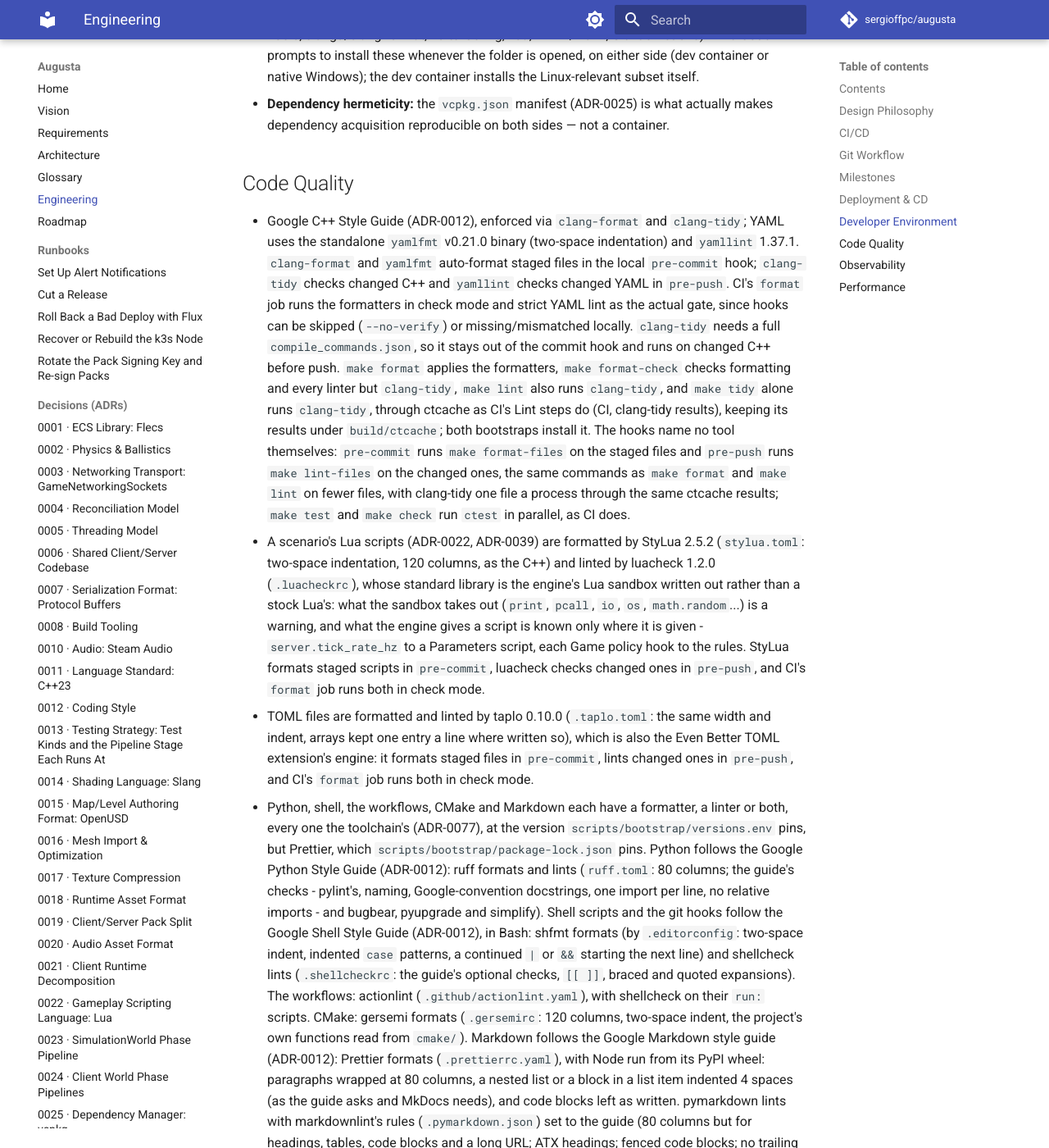
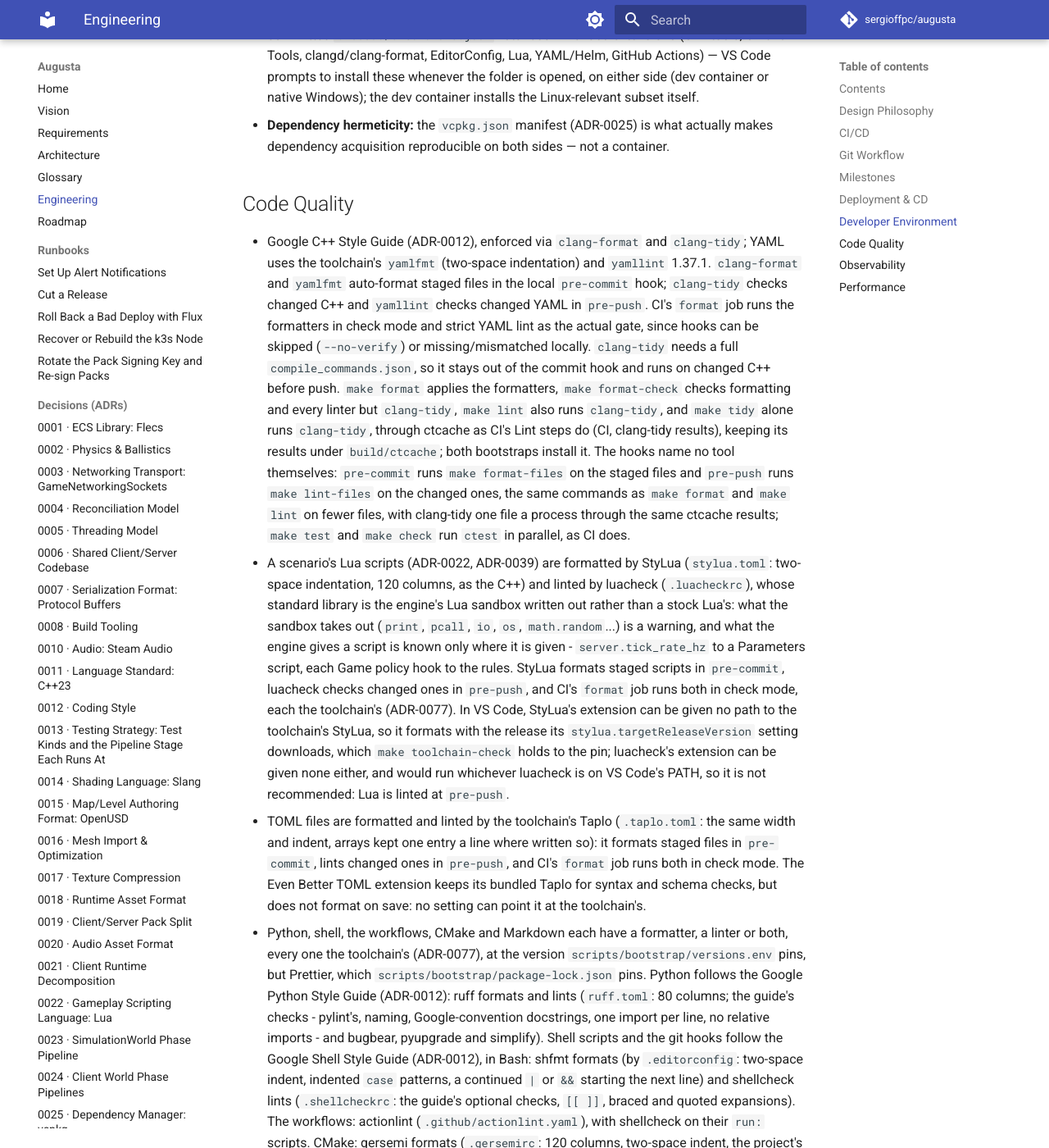
Before and after one commit to sergioffpc/augusta, an MkDocs documentation site: the page built from docs/ENGINEERING.md, in a window 1280 px wide and 1400 px high, scrolled down 14080 px. Shown: the whole window at 82% size. Built offline with MkDocs 1.6.1 and Material for MkDocs 9.7.7, drawn with Linux system fonts in a browser that asks for light colours; comment, search, counter and statistics services are not loaded; some of the changed text lies outside the part shown.

Commit message:
feat(toolchain): download yamlfmt, StyLua, luacheck, Taplo and buf into it
The release-binary formatters and linters join the pinned toolchain
(ADR-0077): their versions move to scripts/bootstrap/versions.env, and
`make toolchain` downloads each platform's release into the shared store,
checked against the SHA-256 its scripts/bootstrap/<platform>.sh holds,
and links it into .toolchain/bin. The Makefile, the hooks and CI's
format job run them from there; buf is no longer run through npx, and
the bootstrap no longer installs them onto the system.

- luacheck has no release for macOS or Linux arm64: there the toolchain
  links Homebrew's or apt's, and `make toolchain-check` holds it to the
  pin.
- buf's extension checks the exact path its setting names, so Windows'
  .toolchain/bin also holds buf beside buf.exe, made with mklink.
- StyLua's extension takes no workspace path: its download is pinned by
  stylua.targetReleaseVersion, which toolchain-check compares with the
  pin. luacheck's takes none either and moves to the unwanted
  recommendations. TOML is no longer formatted on save.

Co-Authored-By: Claude Opus 5.5 <noreply@anthropic.com>

```diff
--- a/docs/ENGINEERING.md
+++ b/docs/ENGINEERING.md
@@ -527,18 +527,19 @@ no self-hosted GitHub Actions runner in this pipeline).
   versions (trivy, kubeconform, the Kyverno CLI, promtool, amtool, hadolint,
   oras, syft, grype, and mikefarah's yq), Doxygen, the hooks' formatters and
   linters (uv for yamllint, ruff, shfmt, shellcheck, actionlint, gersemi,
-  Prettier and pymarkdown, standalone yamlfmt, StyLua, luacheck and taplo, at
-  CI's pinned versions), and CI's Linux vcpkg binary cache configuration (a
-  files provider in the checkout's `.vcpkg-bincache`). The image builds for the
-  host's architecture (amd64 or arm64) rather than emulating CI's amd64.
-  sccache's cache lives in a volume shared by every container of the repository;
-  the build trees in a volume per container, so they never collide with a
-  Windows build of the same checkout. One recipe, not a container beside a
-  separate host bootstrap: two recipes for the same toolchain drift apart. With
-  them come the Linux client's system packages (ADR-0008: X11, Wayland and
-  xkbcommon development files, and Mesa's Vulkan drivers and Xvfb for the
-  Renderer's smoke test), so the `linux` presets build and test `augustac` in
-  the container too. The Windows client has no container equivalent (see below).
+  Prettier and pymarkdown, at CI's pinned versions, and apt's luacheck, which
+  the toolchain links on arm64, where luacheck has no release), and CI's Linux
+  vcpkg binary cache configuration (a files provider in the checkout's
+  `.vcpkg-bincache`). The image builds for the host's architecture (amd64 or
+  arm64) rather than emulating CI's amd64. sccache's cache lives in a volume
+  shared by every container of the repository; the build trees in a volume per
+  container, so they never collide with a Windows build of the same checkout.
+  One recipe, not a container beside a separate host bootstrap: two recipes for
+  the same toolchain drift apart. With them come the Linux client's system
+  packages (ADR-0008: X11, Wayland and xkbcommon development files, and Mesa's
+  Vulkan drivers and Xvfb for the Renderer's smoke test), so the `linux` presets
+  build and test `augustac` in the container too. The Windows client has no
+  container equivalent (see below).
 - **Dev container from a terminal:** `scripts/dev-container.sh [command]` runs a
   command (a shell by default) in the dev container's image: one container per
   checkout, kept running, with the checkout mounted at its host path so a git
@@ -551,7 +552,7 @@ no self-hosted GitHub Actions runner in this pipeline).
 - **macOS (arm64, native, development only):** as on Linux, everything builds
   and is checked on the host: `scripts/bootstrap.sh` (its macOS half,
   `scripts/bootstrap/macos.sh`) installs the toolchain through Homebrew, and the
-  formatters, linters and CI tools Homebrew doesn't keep at CI's versions into
+  CI's and the operators' tools Homebrew doesn't keep at CI's versions into
   `~/.local/bin` from their releases, as `scripts/bootstrap/linux.sh` does into
   `/usr/local/bin`, but without sudo, which a managed Mac may grant only for a
   while; `~/.zprofile` puts that directory, and GNU make ahead of macOS's 3.81,
@@ -583,17 +584,17 @@ no self-hosted GitHub Actions runner in this pipeline).
   of not being able to side-by-side independent Build Tools versions per project
   — plus the Windows SDK, CMake, Ninja, GNU make, vcpkg, Git, uv (for yamllint
   and the formatters and linters uv runs, below, and ctcache, which `make tidy`
-  runs `clang-tidy` through), standalone yamlfmt, StyLua, luacheck and taplo,
-  and LLVM (`clang-cl` and `lld-link` for the build, `clang-format`/`clang-tidy`
-  for the hooks below), pinned to the LLVM version CI's Ubuntu runner ships and
-  CI's Windows jobs install, so a local build and the hooks agree with CI's
-  gates, kubectl, helm and the flux CLI, for the cluster, and cosign, jq, tshark
-  (through Wireshark) and the tools CI's own jobs run, as the Linux half's, with
-  Podman and its WSL 2 machine; auditd, which records a Linux kernel's syscalls,
-  has no Windows counterpart. It also puts Git's `bin` directory on PATH, so
-  `bash scripts/<script>.sh` runs from PowerShell and cmd, and the workspace's
-  VS Code settings point the Kubernetes extension and its terminals at the
-  day-to-day kubeconfig, `~/.kube/augusta.yaml`.
+  runs `clang-tidy` through), and LLVM (`clang-cl` and `lld-link` for the build,
+  `clang-format`/`clang-tidy` for the hooks below), pinned to the LLVM version
+  CI's Ubuntu runner ships and CI's Windows jobs install, so a local build and
+  the hooks agree with CI's gates, kubectl, helm and the flux CLI, for the
+  cluster, and cosign, jq, tshark (through Wireshark) and the tools CI's own
+  jobs run, as the Linux half's, with Podman and its WSL 2 machine; auditd,
+  which records a Linux kernel's syscalls, has no Windows counterpart. It also
+  puts Git's `bin` directory on PATH, so `bash scripts/<script>.sh` runs from
+  PowerShell and cmd, and the workspace's VS Code settings point the Kubernetes
+  extension and its terminals at the day-to-day kubeconfig,
+  `~/.kube/augusta.yaml`.
 - **Uninstall:** `scripts/bootstrap.sh uninstall` undoes a bootstrap on every
   platform: what its toolchain step installed that was not there before, which
   it records in a manifest of the machine's (each package, file, PATH entry,
@@ -635,14 +636,14 @@ no self-hosted GitHub Actions runner in this pipeline).
 ## Code Quality
 
 - Google C++ Style Guide (ADR-0012), enforced via `clang-format` and
-  `clang-tidy`; YAML uses the standalone `yamlfmt` v0.21.0 binary (two-space
-  indentation) and `yamllint` 1.37.1. `clang-format` and `yamlfmt` auto-format
-  staged files in the local `pre-commit` hook; `clang-tidy` checks changed C++
-  and `yamllint` checks changed YAML in `pre-push`. CI's `format` job runs the
-  formatters in check mode and strict YAML lint as the actual gate, since hooks
-  can be skipped (`--no-verify`) or missing/mismatched locally. `clang-tidy`
-  needs a full `compile_commands.json`, so it stays out of the commit hook and
-  runs on changed C++ before push. `make format` applies the formatters,
+  `clang-tidy`; YAML uses the toolchain's `yamlfmt` (two-space indentation) and
+  `yamllint` 1.37.1. `clang-format` and `yamlfmt` auto-format staged files in
+  the local `pre-commit` hook; `clang-tidy` checks changed C++ and `yamllint`
+  checks changed YAML in `pre-push`. CI's `format` job runs the formatters in
+  check mode and strict YAML lint as the actual gate, since hooks can be skipped
+  (`--no-verify`) or missing/mismatched locally. `clang-tidy` needs a full
+  `compile_commands.json`, so it stays out of the commit hook and runs on
+  changed C++ before push. `make format` applies the formatters,
   `make format-check` checks formatting and every linter but `clang-tidy`,
   `make lint` also runs `clang-tidy`, and `make tidy` alone runs `clang-tidy`,
   through ctcache as CI's Lint steps do (CI, clang-tidy results), keeping its
@@ -652,20 +653,26 @@ no self-hosted GitHub Actions runner in this pipeline).
   `make format` and `make lint` on fewer files, with clang-tidy one file a
   process through the same ctcache results; `make test` and `make check` run
   `ctest` in parallel, as CI does.
-- A scenario's Lua scripts (ADR-0022, ADR-0039) are formatted by StyLua 2.5.2
+- A scenario's Lua scripts (ADR-0022, ADR-0039) are formatted by StyLua
   (`stylua.toml`: two-space indentation, 120 columns, as the C++) and linted by
-  luacheck 1.2.0 (`.luacheckrc`), whose standard library is the engine's Lua
-  sandbox written out rather than a stock Lua's: what the sandbox takes out
-  (`print`, `pcall`, `io`, `os`, `math.random`...) is a warning, and what the
-  engine gives a script is known only where it is given - `server.tick_rate_hz`
-  to a Parameters script, each Game policy hook to the rules. StyLua formats
-  staged scripts in `pre-commit`, luacheck checks changed ones in `pre-push`,
-  and CI's `format` job runs both in check mode.
-- TOML files are formatted and linted by taplo 0.10.0 (`.taplo.toml`: the same
-  width and indent, arrays kept one entry a line where written so), which is
-  also the Even Better TOML extension's engine: it formats staged files in
-  `pre-commit`, lints changed ones in `pre-push`, and CI's `format` job runs
-  both in check mode.
+  luacheck (`.luacheckrc`), whose standard library is the engine's Lua sandbox
+  written out rather than a stock Lua's: what the sandbox takes out (`print`,
+  `pcall`, `io`, `os`, `math.random`...) is a warning, and what the engine gives
+  a script is known only where it is given - `server.tick_rate_hz` to a
+  Parameters script, each Game policy hook to the rules. StyLua formats staged
+  scripts in `pre-commit`, luacheck checks changed ones in `pre-push`, and CI's
+  `format` job runs both in check mode, each the toolchain's (ADR-0077). In VS
+  Code, StyLua's extension can be given no path to the toolchain's StyLua, so it
+  formats with the release its `stylua.targetReleaseVersion` setting downloads,
+  which `make toolchain-check` holds to the pin; luacheck's extension can be
+  given none either, and would run whichever luacheck is on VS Code's PATH, so
+  it is not recommended: Lua is linted at `pre-push`.
+- TOML files are formatted and linted by the toolchain's Taplo (`.taplo.toml`:
+  the same width and indent, arrays kept one entry a line where written so): it
+  formats staged files in `pre-commit`, lints changed ones in `pre-push`, and
+  CI's `format` job runs both in check mode. The Even Better TOML extension
+  keeps its bundled Taplo for syntax and schema checks, but does not format on
+  save: no setting can point it at the toolchain's.
 - Python, shell, the workflows, CMake and Markdown each have a formatter, a
   linter or both, every one the toolchain's (ADR-0077), at the version
   `scripts/bootstrap/versions.env` pins, but Prettier, which
```
Also changed, not shown: docs/adr/0077-one-pinned-version-per-tool.md (+17 -10 lines), 9 other files.
